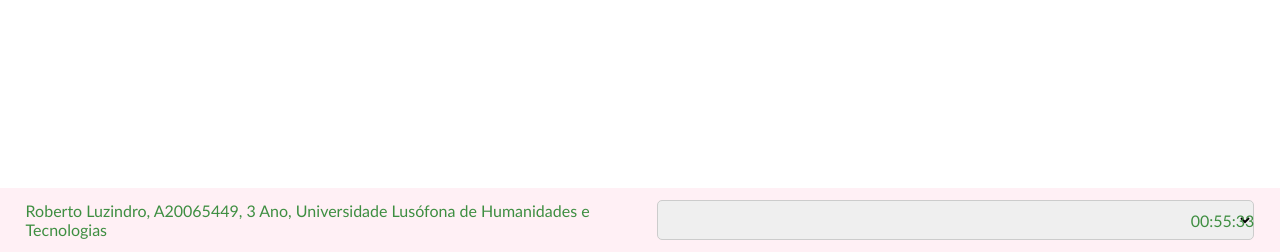
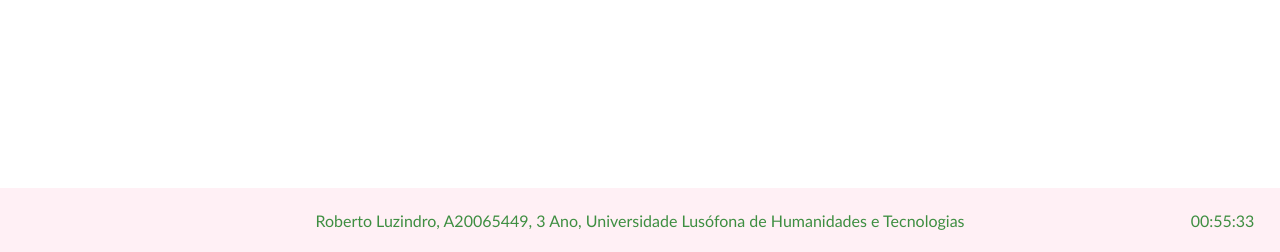
Before and after one commit to a20065449/portfolio, a Django app: page /apresentacao in a window 1280 px wide. Shown: the part 548-800 px from the top of the page. Run offline with Django 4.2, Linux system fonts and the light colour scheme; lists and menus that the app fills with data are empty; parts of the project's set-up code (start-up, migrations or seed data) failed here and were passed over; some web fonts are replaced.

Commit message:
portfolio

```diff
--- a/portfolio/templates/portfolio/layout.html
+++ b/portfolio/templates/portfolio/layout.html
@@ -95,10 +95,6 @@
     <footer>
         Roberto Luzindro, A20065449, 3 Ano, Universidade Lusófona de Humanidades e Tecnologias
         <div class="data_hora" id="Data_hora"></div>
-        <div class="moeda" id="Moeda"></div>
-        <select id="moeda">   </select>
-
-        <p id="cambio"></p>
     </footer>
 </body>
 </html>
--- a/portfolio/templates/portfolio/logout.html
+++ b/portfolio/templates/portfolio/logout.html
@@ -1,5 +1,6 @@
 {% extends "portfolio/layout.html" %}
 {% block main %}
+    <article class="seguintes">
         <div class="contacto">
             <div class="login_box">
                 <h4>Logout</h4>
@@ -10,5 +11,5 @@
                 <div class="col-25"><a href="{% url 'portfolio:home' %}"><button class="button">Voltar</button></a></div>
             </div>
         </div>
-
+    </article>
 {% endblock main %}
--- a/portfolio/views.py
+++ b/portfolio/views.py
@@ -299,6 +299,7 @@ def linguagem_page_view(request, linguagem_id):
 	context = {'linguagem': linguagem}
 	return render(request, 'portfolio/linguagem.html', context)
 
+@login_required
 def nova_linguagem_page_view(request):
 	if not request.user.is_authenticated:
 		return HttpResponseRedirect(reverse('portfolio:login'))
```
Also changed, not shown: portfolio/static/portfolio/css/portfolio.js (+5 -3 lines). Lines whose indentation alone changed are shown as unchanged.
